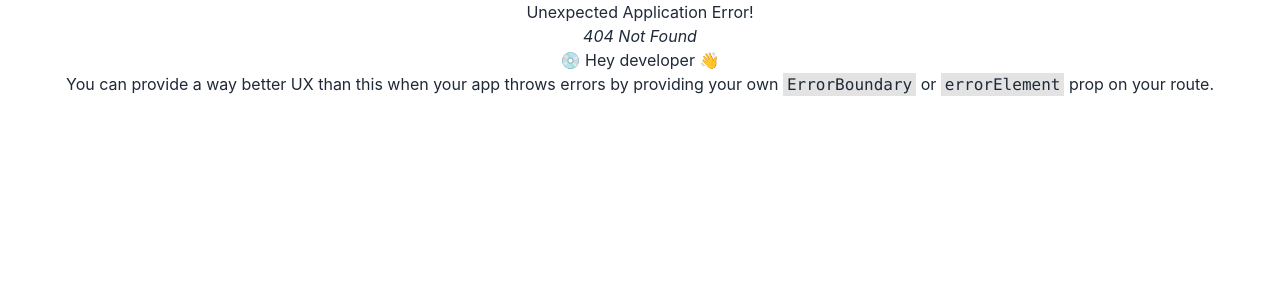
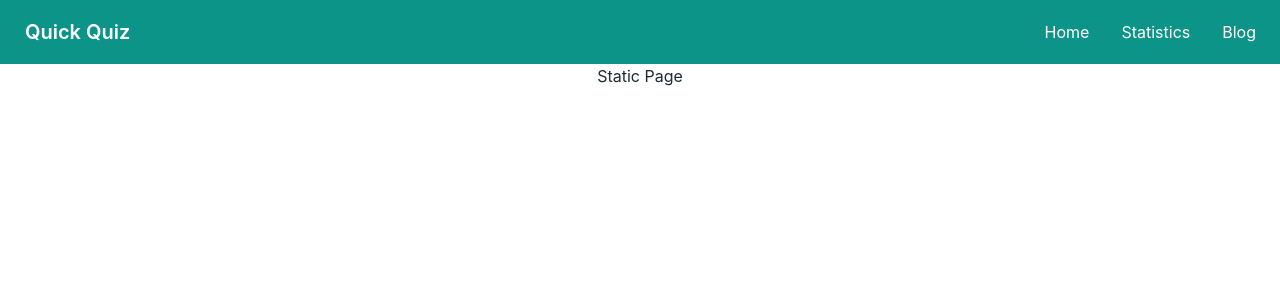
Before and after one commit to siam50/quick_quize, a React (Create React App) app: page /statistics in a window 1280 px wide. Before the commit this address had no page. Shown: the top 300 px of the page. Built offline with nearby package versions, Linux system fonts and the light colour scheme.

Commit message:
Create Statistics Rout

```diff
--- a/src/App.js
+++ b/src/App.js
@@ -7,6 +7,7 @@ import QuizDetail from './components/QuizDetail/QuizDetail';
 import Main from './layouts/Main';
 import { ToastContainer, toast } from 'react-toastify';
 import 'react-toastify/dist/ReactToastify.css';
+import Statistics from './components/Statistics/Statistics';
 
 function App() {
 
@@ -23,7 +24,8 @@ function App() {
           loader: async ({ params }) => fetch(`https://openapi.programming-hero.com/api/quiz/${params.quizId}`),
           element: <QuizDetail></QuizDetail>
         },
-        { path: '/blog', element: <Blog></Blog> }
+        { path: '/blog', element: <Blog></Blog> },
+        { path: '/statistics', element: <Statistics></Statistics> }
       ]
     },
 
--- a/src/components/Blog/Blog.js
+++ b/src/components/Blog/Blog.js
@@ -12,7 +12,7 @@ const Blog = () => {
                 <p className='md:text-start mt-4'>The React Context API is a way for a React app to effectively produce global variables that can be passed around. This is the alternative to "prop drilling" or moving props from grandparent to child to parent, and so on. Context is also touted as an easier, lighter approach to state management using Redux. React.createContext() is all you need. It returns a consumer and a provider. Provider is a component that as it's names suggests provides the state to its children. It will hold the "store" and be the parent of all the components that might need that store. Consumer as it so happens is a component that consumes and uses the state. More information can be found on React's documentation page</p>
             </div>
             <div className='md:px-52 mt-10'>
-                <h1 className='text-3xl font-semibold'> Question 2: What is useRef?</h1>
+                <h1 className='text-3xl font-semibold'> Question 3: What is useRef?</h1>
                 <p className='md:text-start mt-4'>However, useRef() is useful for more than the ref attribute. It’s handy for keeping any mutable value around similar to how you’d use instance fields in classes. This works because useRef() creates a plain JavaScript object. The only difference between useRef() and creating a "current: ..." object yourself is that useRef will give you the same ref object on every render. Keep in mind that useRef doesn’t notify you when its content changes. Mutating the .current property doesn’t cause a re-render. If you want to run some code when React attaches or detaches a ref to a DOM node, you may want to use a callback ref instead.
                 </p>
             </div>
--- a/src/components/Header/Header.js
+++ b/src/components/Header/Header.js
@@ -10,7 +10,7 @@ const Header = () => {
             <div className="flex-none">
                 <ul className="menu menu-horizontal p-0">
                     <li><Link to='/'>Home</Link></li>
-
+                    <li><Link to='/statistics'>Statistics</Link></li>
                     <li><Link to='/blog'>Blog</Link></li>
                 </ul>
             </div>
--- /dev/null
+++ b/src/components/Statistics/Statistics.js
@@ -0,0 +1,11 @@
+import React from 'react';
+
+const Statistics = () => {
+    return (
+        <div>
+            <h1>Static Page</h1>
+        </div>
+    );
+};
+
+export default Statistics;
```
